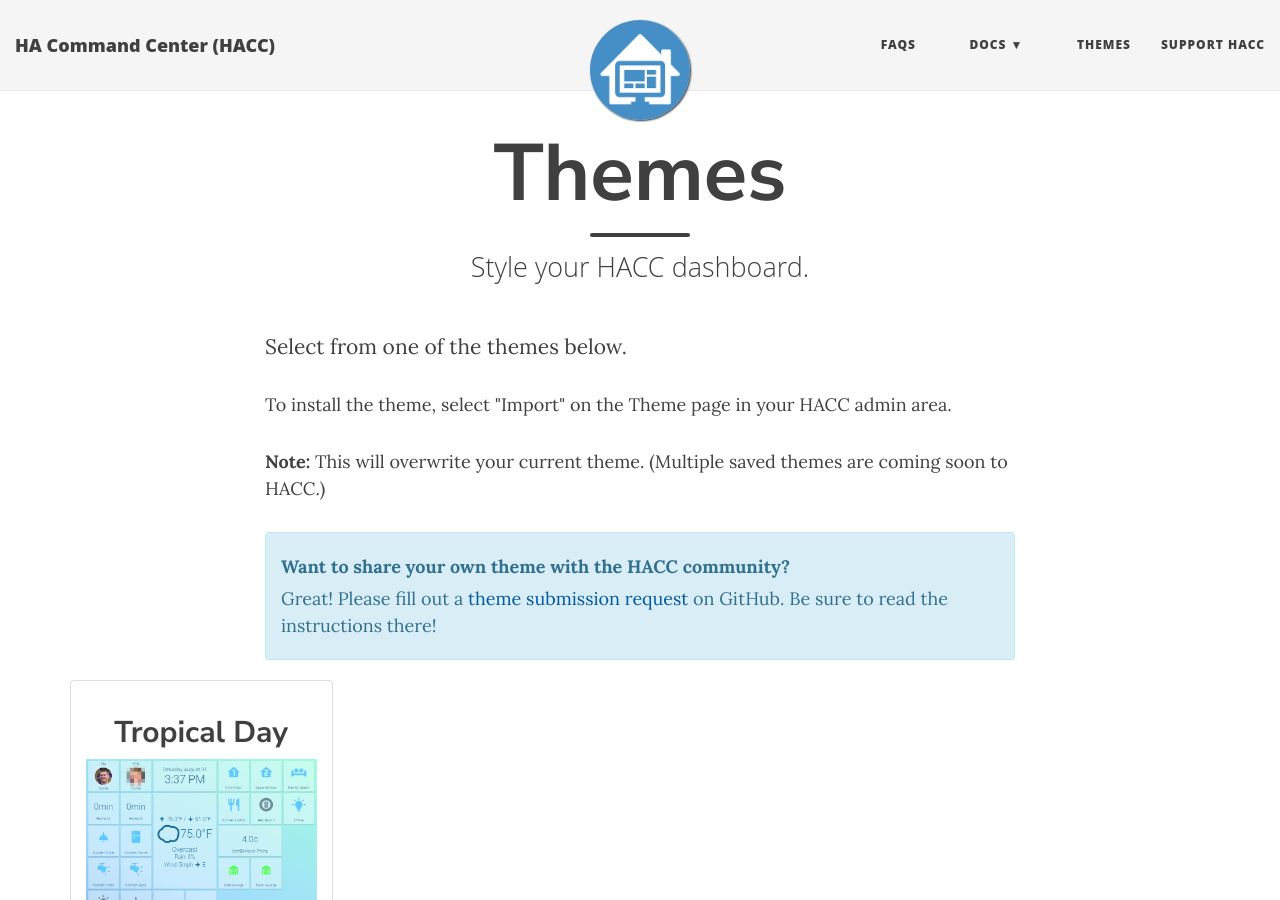
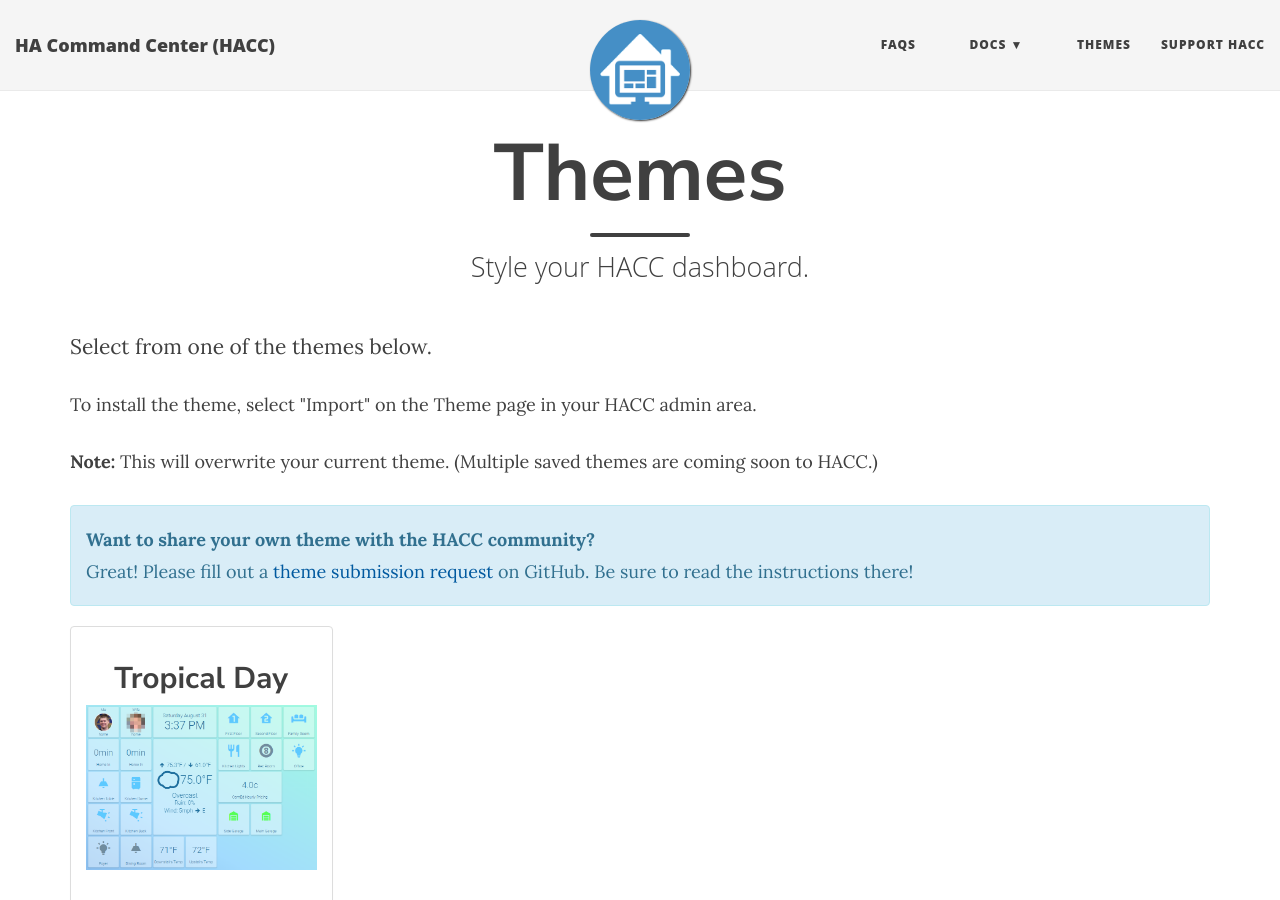
Before and after one commit to qJake/hacc.dev, a Jekyll site: the page built from themes.md, in a window 1280 px wide and 900 px high. Built offline with Jekyll 4.4.1, drawn with Linux system fonts in a browser that asks for light colours; nearby versions of some CDN libraries.

Commit message:
too narrow

```diff
--- a/_layouts/page.html
+++ b/_layouts/page.html
@@ -6,7 +6,7 @@
 
 <div class="container" role="main">
   <div class="row">
-    <div class="col-lg-8 col-lg-offset-2 col-md-10 col-md-offset-1">
+    <div class="col-lg-10 col-lg-offset-1 col-md-10 col-md-offset-1">
       {{ content }}
 	    {% if page.comments %}
         <div class="disqus-comments">
--- a/_layouts/post.html
+++ b/_layouts/post.html
@@ -6,7 +6,7 @@
 
 <div class="container">
   <div class="row">
-    <div class="col-lg-8 col-lg-offset-2 col-md-10 col-md-offset-1">
+    <div class="col-lg-10 col-lg-offset-1 col-md-10 col-md-offset-1">
 
       {% if page.gh-repo %}
         {% assign gh_split =  page.gh-repo | split:'/'  %}
--- a/_layouts/theme.html
+++ b/_layouts/theme.html
@@ -6,7 +6,7 @@
 
 <div class="container" role="main">
   <div class="row">
-    <div class="col-lg-8 col-lg-offset-2 col-md-10 col-md-offset-1">
+    <div class="col-xs-12">
       {{ content }}
     </div>
   </div>
--- a/_layouts/tocpage.html
+++ b/_layouts/tocpage.html
@@ -6,7 +6,7 @@
 
 <div class="container" role="main">
   <div class="row">
-    <div class="col-lg-8 col-lg-offset-2 col-md-10 col-md-offset-1">
+    <div class="col-lg-10 col-lg-offset-1 col-md-10 col-md-offset-1">
 
       {% include toc.html html=content class="toc" item_class="toc-item" h_min=2 h_max=3 ordered=true %}
 
```
